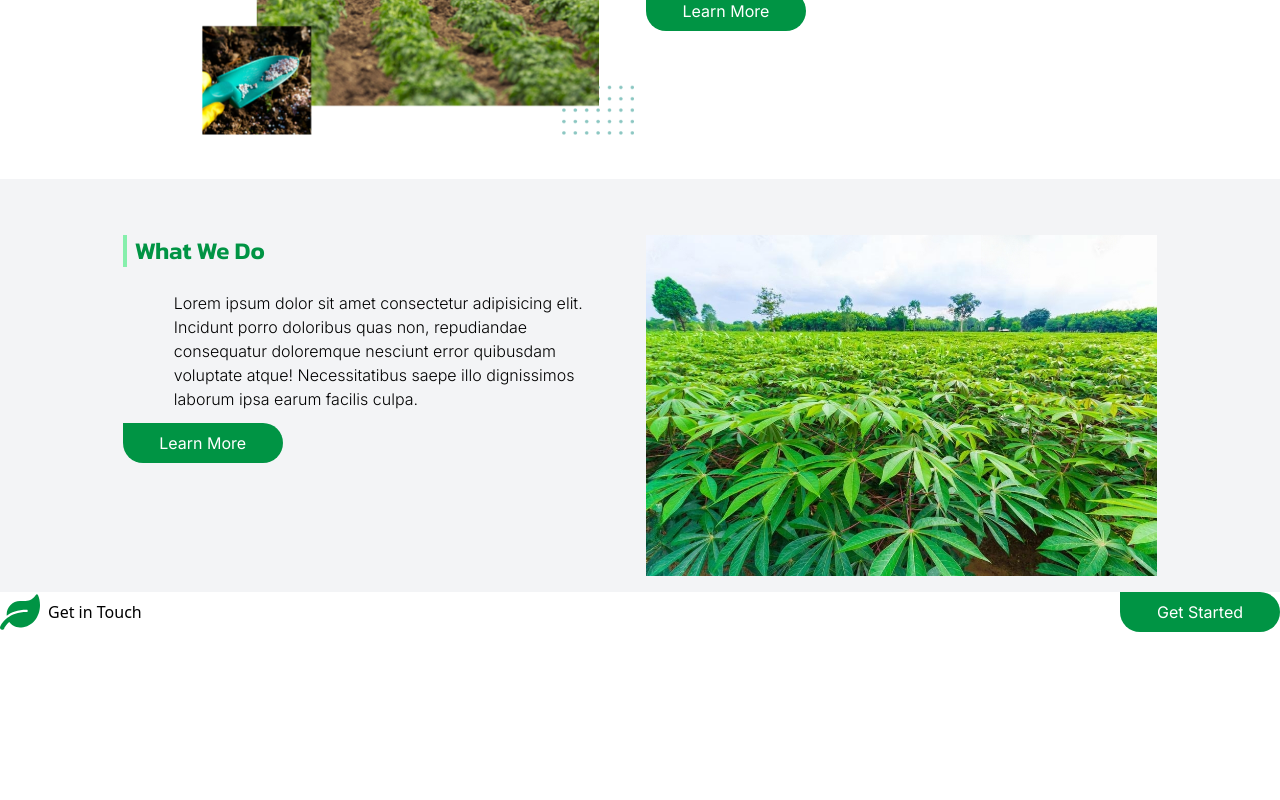
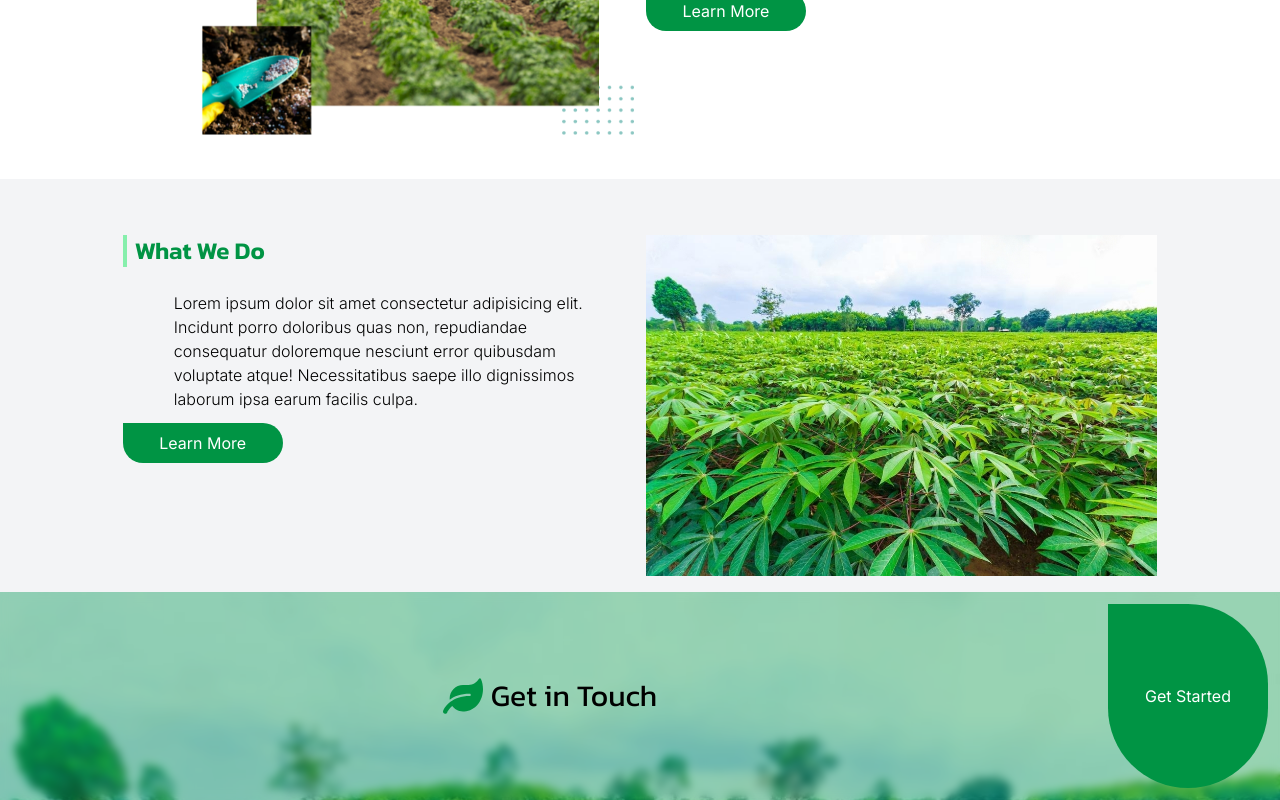
Before and after one commit to OlaiwonAbdullahi/WuraOla-Farms, a React (Vite) app: page / in a window 1280 px wide. Shown: the part 758-1558 px from the top of the page. Before the commit the page ends 1390 px from the top, so only its background shows below. Built offline with nearby package versions, Linux system fonts and the light colour scheme.

Commit message:
update Getintouch.jsx

```diff
--- a/src/components/Getintouch.jsx
+++ b/src/components/Getintouch.jsx
@@ -2,13 +2,15 @@ import { FaLeaf } from "react-icons/fa";
 import Button from "./Button";
 const Getintouch = () => {
   return (
-    <div className=" flex justify-between">
-      <div className=" flex items-center gap-2">
-        <FaLeaf className=" h-10 w-10 text-secondary" />
-        Get in Touch
-      </div>
-      <div className="">
-        <Button>Get Started</Button>
+    <div className="bg-[url(/src/assets/cassava.jpeg)] bg-cover">
+      <div className=" flex md:justify-between flex-col md:flex-row justify-center mx-auto gap-5 p-3 bg-secondary  bg-clip-padding backdrop-filter backdrop-blur-sm bg-opacity-40 h-52 ">
+        <div className=" flex items-center gap-2 text-3xl justify-center mx-auto font-kanit">
+          <FaLeaf className=" h-10 w-10 text-secondary" />
+          Get in Touch
+        </div>
+        <div className=" flex justify-center">
+          <Button>Get Started</Button>
+        </div>
       </div>
     </div>
   );
```
